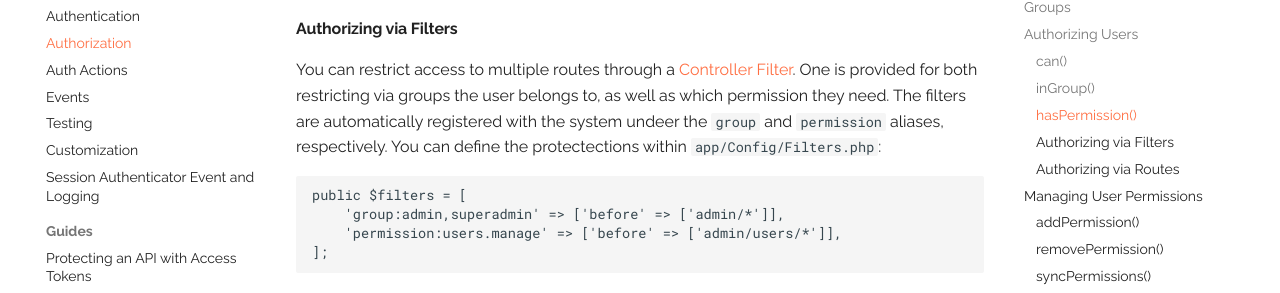
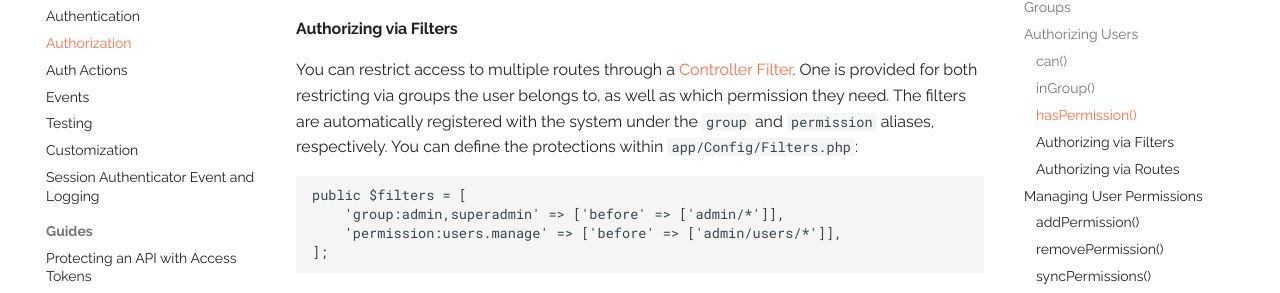
Before and after one commit to codeigniter4/shield, an MkDocs documentation site: the page built from docs/authorization.md, in a window 1280 px wide and 900 px high, scrolled down 3088 px. Shown: the part 200-493 px from the top of the window. Built offline with MkDocs 1.6.1 and Material for MkDocs 9.7.7, drawn with Linux system fonts in a browser that asks for light colours; comment, search, counter and statistics services are not loaded; a style sheet for code colours, icons or effects is not loaded.

Commit message:
Apply suggestions from code review
Co-authored-by: kenjis <kenji.uui@gmail.com>

````diff
--- a/docs/authorization.md
+++ b/docs/authorization.md
@@ -132,7 +132,7 @@ if (! $user->hasPermission('users.create')) {
 
 #### Authorizing via Filters
 
-You can restrict access to multiple routes through a [Controller Filter](https://codeigniter.com/user_guide/incoming/filters.html). One is provided for both restricting via groups the user belongs to, as well as which permission they need. The filters are automatically registered with the system undeer the `group` and `permission` aliases, respectively. You can define the protectections within `app/Config/Filters.php`:
+You can restrict access to multiple routes through a [Controller Filter](https://codeigniter.com/user_guide/incoming/filters.html). One is provided for both restricting via groups the user belongs to, as well as which permission they need. The filters are automatically registered with the system under the `group` and `permission` aliases, respectively. You can define the protections within `app/Config/Filters.php`:
 
 ```php
 public $filters = [
````
